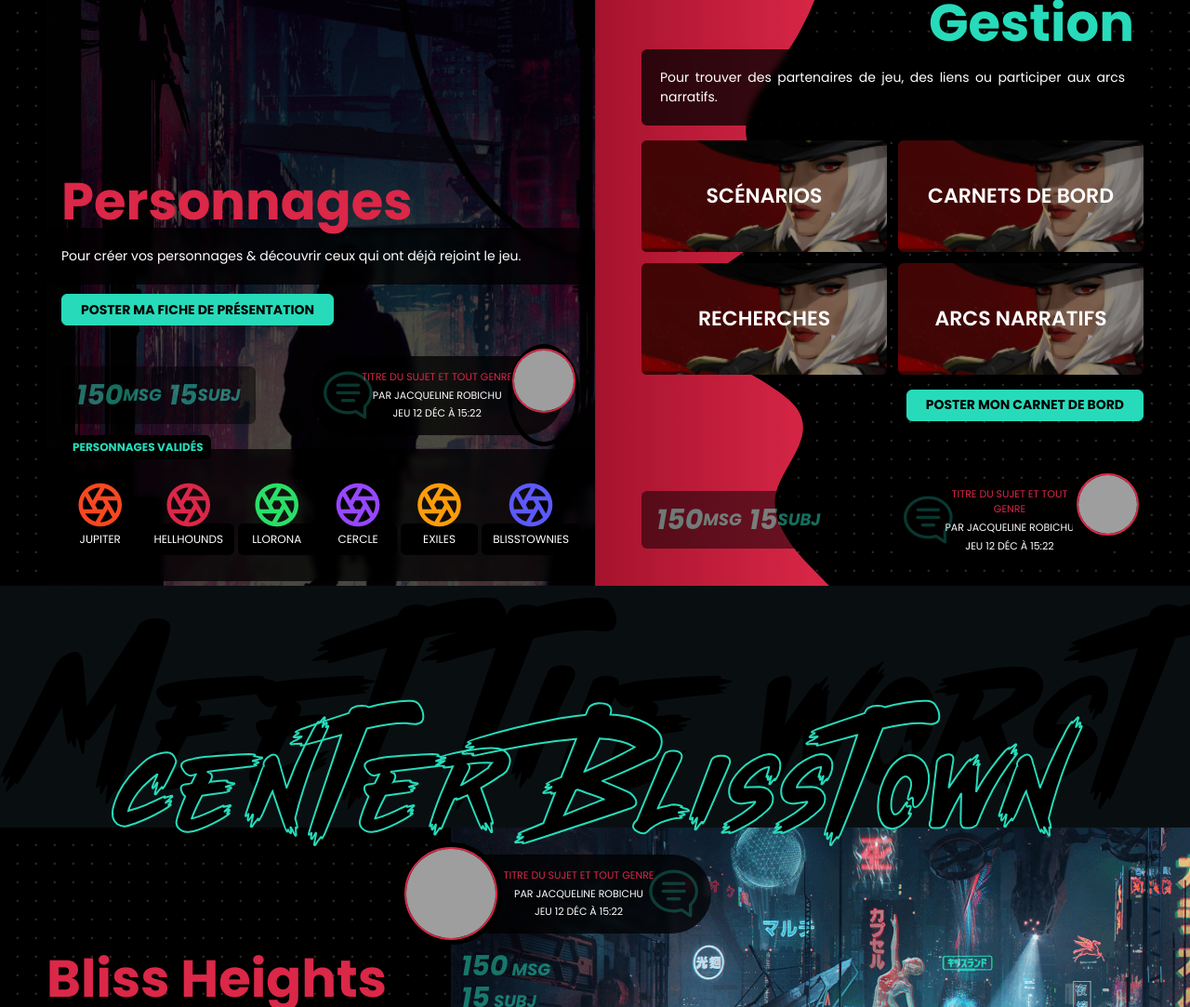
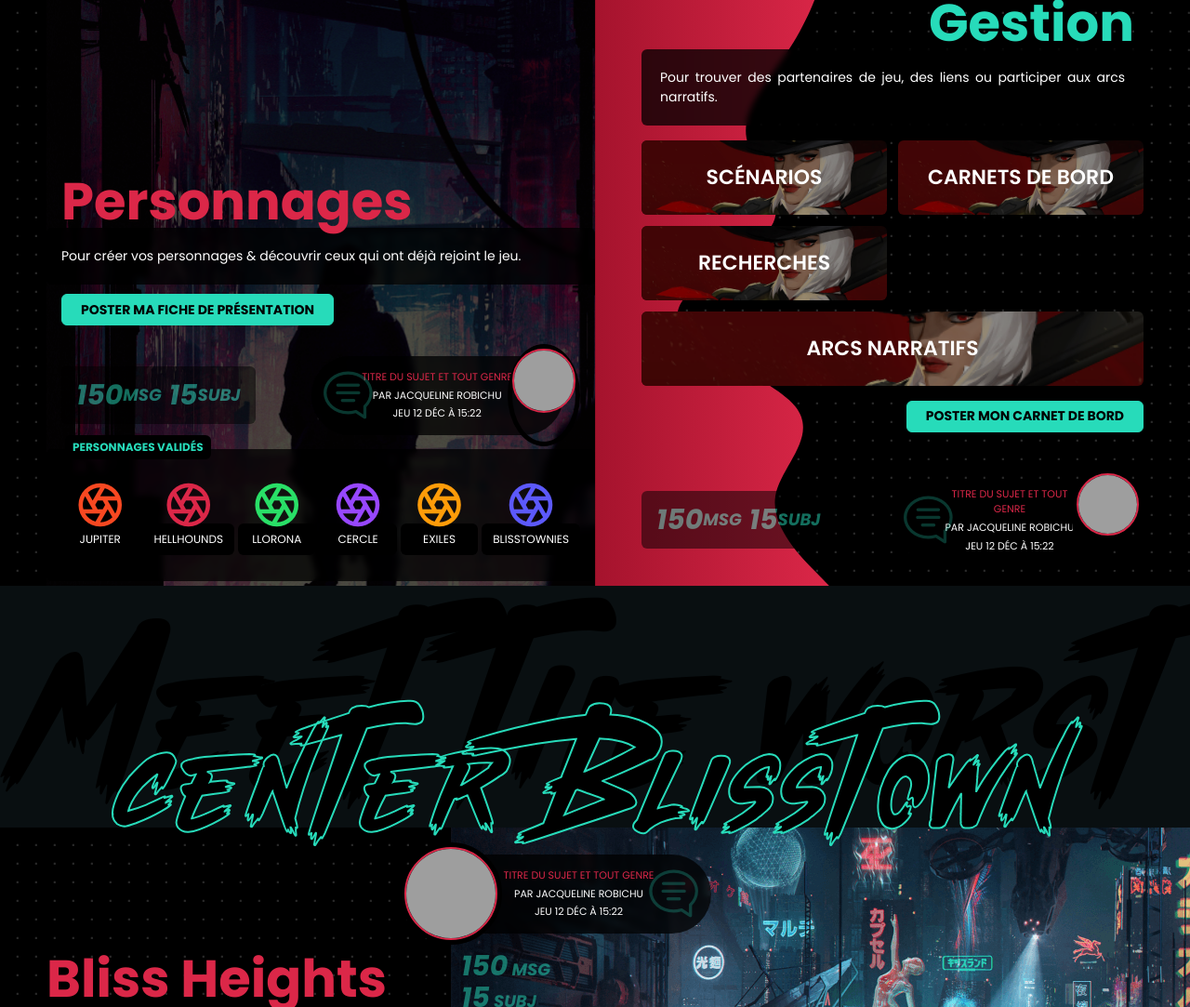
Before and after one commit to Lyxiae/blisstown, a website built with webpack: page index.html in a window 1280 px wide. Shown: the part 2192-3275 px from the top of the page at 93% size. Built offline with nearby package versions, Linux system fonts and the light colour scheme; grey boxes are pictures that could not be loaded.

Commit message:
gestion links update

```diff
--- a/src/scss/blocks/_index-box.scss
+++ b/src/scss/blocks/_index-box.scss
@@ -1062,7 +1062,7 @@ $forum-content-size: 435px;
     display: flex;
     align-items: center;
     justify-content: center;
-    height: 120px;
+    height: 80px;
     background-color: black;
     span {
       position: relative;
@@ -1076,6 +1076,10 @@ $forum-content-size: 435px;
       #{$block-selector}__category-btn-img {
         opacity: 1;
       }
+    }
+
+    &:last-of-type {
+      grid-column: span 2;
     }
   }
 
--- a/src/scss/blocks/_posting-body.scss
+++ b/src/scss/blocks/_posting-body.scss
@@ -7,6 +7,10 @@
 
   #preview {
     padding: 3rem;
+
+    h3 {
+      @extend .title--m;
+    }
   }
 
   &__panel {
```
Also changed, not shown: assets/reseaux.jpg (added), dist/main.css, 1 other file.
